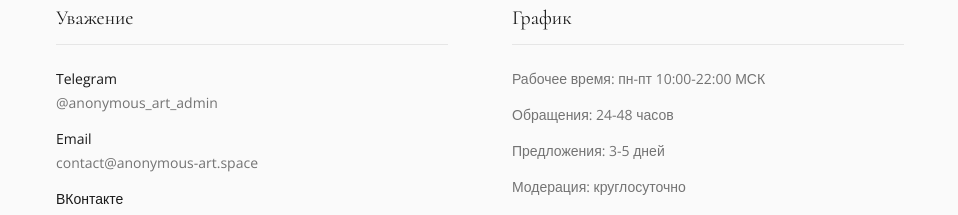
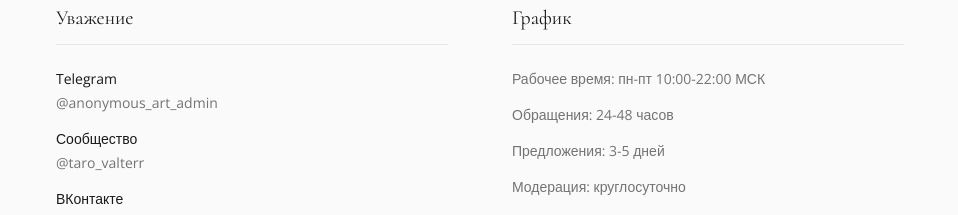
Before and after one commit to pr-poehali-dev/creativity-community-creation, a React (Vite) app: page / in a window 1280 px wide. Shown: the part 3737-3952 px from the top of the page, without its empty margins (160-1118 px from the left). Built offline with nearby package versions, Linux system fonts and the light colour scheme.

Commit message:
refactor: Обновление двух компонентов

```diff
--- a/src/pages/Index.tsx
+++ b/src/pages/Index.tsx
@@ -127,8 +127,8 @@ export default function Index() {
                   <p>@anonymous_art_admin</p>
                 </div>
                 <div>
-                  <p className="text-foreground mb-1">Email</p>
-                  <p>contact@anonymous-art.space</p>
+                  <p className="text-foreground mb-1">Сообщество</p>
+                  <p> @taro_valterr</p>
                 </div>
                 <div>
                   <p className="text-foreground mb-1">ВКонтакте</p>
```
